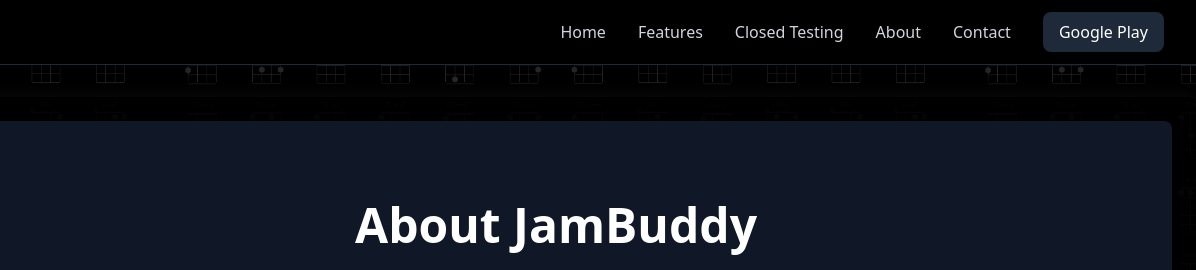
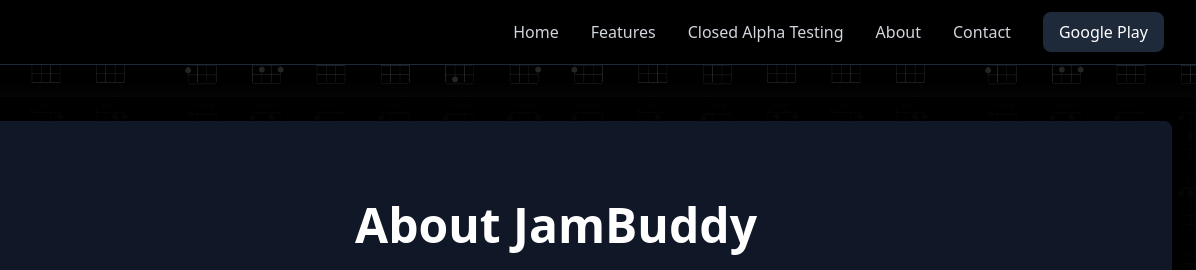
Before and after one commit to stewing-co/jambuddy-live-website, an Astro site: page /about in a window 1280 px wide. Shown: the top 270 px of the page, 84-1280 px from the left. Built offline with nearby package versions, Linux system fonts and the light colour scheme; Astro itself is replaced by a stand-in of ours.

Commit message:
Update signup wording for closed alpha testing and fix signup handler

```diff
--- a/netlify/functions/signup.js
+++ b/netlify/functions/signup.js
@@ -4,12 +4,14 @@
   }
 
   let data = {};
-  const contentType = event.headers['content-type'] || '';
+  const contentType = event.headers['content-type'] || event.headers['Content-Type'] || '';
   if (contentType.includes('application/json')) {
     try {
       data = JSON.parse(event.body);
     } catch {
-      return { statusCode: 400, body: 'Invalid JSON' };
+      const params = new URLSearchParams(event.body);
+      data.name = params.get('name');
+      data.email = params.get('email');
     }
   } else {
     const params = new URLSearchParams(event.body);
@@ -28,8 +30,8 @@
     return { statusCode: 500, body: 'GitHub configuration missing' };
   }
 
-  const issueTitle = `Closed testing signup: ${name}`;
-  const issueBody = `Email: ${email}\n\nUser expressed interest in closed testing.`;
+  const issueTitle = `Closed alpha testing signup: ${name}`;
+  const issueBody = `Email: ${email}\n\nUser expressed interest in closed alpha testing.`;
 
   try {
     const response = await fetch(`https://api.github.com/repos/${repo}/issues`, {
--- a/src/layouts/Layout.astro
+++ b/src/layouts/Layout.astro
@@ -30,7 +30,7 @@
           <div class="flex items-center space-x-8">
             <a href="/" class="text-gray-300 hover:text-white transition-colors">Home</a>
             <a href="/features" class="text-gray-300 hover:text-white transition-colors">Features</a>
-            <a href="/closed-testing" class="text-gray-300 hover:text-white transition-colors">Closed Testing</a>
+            <a href="/closed-testing" class="text-gray-300 hover:text-white transition-colors">Closed Alpha Testing</a>
             <a href="/about" class="text-gray-300 hover:text-white transition-colors">About</a>
             <a href="/contact" class="text-gray-300 hover:text-white transition-colors">Contact</a>
             <a href="https://play.google.com/store/apps/details?id=com.jambuddy" class="bg-gray-800 text-white px-4 py-2 rounded-lg hover:bg-gray-700 transition-colors">Google Play</a>
@@ -80,7 +80,7 @@
             <h4 class="text-lg font-semibold mb-4">Company</h4>
             <ul class="space-y-2">
               <li><a href="/about" class="text-gray-300 hover:text-white transition-colors">About</a></li>
-              <li><a href="/closed-testing" class="text-gray-300 hover:text-white transition-colors">Closed Testing</a></li>
+              <li><a href="/closed-testing" class="text-gray-300 hover:text-white transition-colors">Closed Alpha Testing</a></li>
               <li><a href="/contact" class="text-gray-300 hover:text-white transition-colors">Contact</a></li>
               <li><a href="/privacy" class="text-gray-300 hover:text-white transition-colors">Privacy</a></li>
             </ul>
--- a/src/pages/about.astro
+++ b/src/pages/about.astro
@@ -195,16 +195,16 @@
   <!-- CTA Section -->
   <section class="py-20 bg-black/80 rounded-lg mt-8">
     <div class="max-w-7xl mx-auto px-4 sm:px-6 lg:px-8 text-center">
-      <h2 class="text-3xl md:text-4xl font-bold text-white mb-6">Join Closed Testing</h2>
+      <h2 class="text-3xl md:text-4xl font-bold text-white mb-6">Join Closed Alpha Testing</h2>
       <p class="text-xl text-gray-300 mb-8 max-w-2xl mx-auto">
-        JamBuddy is still in development. Request access to the closed testing program and share your feedback!
+        JamBuddy is still in development. Request access to the closed alpha testing program and share your feedback!
       </p>
       <div class="flex flex-wrap gap-4 justify-center">
         <a href="/closed-testing" class="bg-gray-800 border border-gray-700 text-white px-8 py-4 rounded-lg font-semibold text-lg hover:bg-gray-700 transition-colors flex items-center">
           <svg class="w-6 h-6 mr-2" viewBox="0 0 24 24" fill="currentColor">
             <path d="M17.9,2.4c-0.1,0-0.2,0-0.2,0l-11,5l-3.8-3.8c-0.3-0.3-0.8-0.3-1.1,0s-0.3,0.8,0,1.1l3.2,3.2l-3.2,3.2 c-0.3,0.3-0.3,0.8,0,1.1c0.2,0.2,0.4,0.2,0.6,0.2c0.2,0,0.4-0.1,0.6-0.2l3.8-3.8l11,5c0.1,0,0.2,0.1,0.2,0.1c0.2,0,0.3-0.1,0.5-0.2 c0.2-0.2,0.3-0.4,0.3-0.7V3.3C18.8,2.8,18.4,2.4,17.9,2.4z"/>
           </svg>
-          Sign Up for Closed Testing
+          Sign Up for Closed Alpha Testing
         </a>
         <a href="/contact" class="bg-gray-800 border border-gray-700 text-white px-8 py-4 rounded-lg font-semibold text-lg hover:bg-gray-700 transition-colors flex items-center">
           <svg class="w-6 h-6 mr-2" fill="none" stroke="currentColor" viewBox="0 0 24 24">
--- a/src/pages/closed-testing.astro
+++ b/src/pages/closed-testing.astro
@@ -2,11 +2,11 @@
 import Layout from '../layouts/Layout.astro';
 ---
 
-<Layout title="Closed Testing Signup - JamBuddy" description="Sign up for our closed testing program or join the mailing list for updates.">
+<Layout title="Closed Alpha Testing Signup - JamBuddy" description="Sign up for our closed alpha testing program or join the mailing list for updates.">
   <section class="bg-blue-900/90 text-white py-20 rounded-lg">
     <div class="max-w-3xl mx-auto px-4 sm:px-6 lg:px-8 text-center">
-      <h1 class="text-4xl md:text-5xl font-bold mb-6">Join Closed Testing</h1>
-      <p class="text-xl mb-8">Sign up below to request access to the closed testing program or to join our email list for future updates.</p>
+      <h1 class="text-4xl md:text-5xl font-bold mb-6">Join Closed Alpha Testing</h1>
+      <p class="text-xl mb-8">Sign up below to request access to the closed alpha testing program or to join our email list for future updates.</p>
       <form id="signup-form" class="space-y-6 max-w-lg mx-auto" method="POST" action="/.netlify/functions/signup">
         <div>
           <label for="name" class="block text-left text-sm font-medium mb-2">Name</label>
--- a/src/pages/features.astro
+++ b/src/pages/features.astro
@@ -214,10 +214,10 @@
     <div class="max-w-7xl mx-auto px-4 sm:px-6 lg:px-8 text-center">
       <h2 class="text-3xl md:text-4xl font-bold mb-6">Ready to Transform Your Music?</h2>
       <p class="text-xl text-gray-300 mb-8 max-w-2xl mx-auto">
-        Request early access to the closed testing program and experience real-time chord detection before launch.
+        Request early access to the closed alpha testing program and experience real-time chord detection before launch.
       </p>
       <a href="/closed-testing" class="bg-gray-800 border border-gray-700 text-white px-8 py-4 rounded-lg font-semibold text-lg hover:bg-gray-700 transition-colors inline-flex items-center">
-        Sign Up for Closed Testing
+        Sign Up for Closed Alpha Testing
       </a>
     </div>
   </section>
--- a/src/pages/index.astro
+++ b/src/pages/index.astro
@@ -17,10 +17,10 @@
         <p class="text-xl md:text-2xl mb-4 text-gray-300 max-w-3xl mx-auto">
           Uses your phone's microphone to instantly identify chords from any music - whether you're playing an instrument or listening to your favorite songs.
         </p>
-        <p class="text-lg text-yellow-300 mb-8">Closed testing signups are open.</p>
+        <p class="text-lg text-yellow-300 mb-8">Closed alpha testing signups are open.</p>
         <div class="flex flex-col sm:flex-row gap-4 justify-center">
           <a href="/closed-testing" class="bg-gray-700 text-white px-8 py-4 rounded-lg font-semibold text-lg hover:bg-gray-600 transition-colors">
-            Sign Up for Closed Testing
+            Sign Up for Closed Alpha Testing
           </a>
           <a href="/features" class="border-2 border-gray-600 text-white px-8 py-4 rounded-lg font-semibold text-lg hover:bg-gray-800 hover:border-gray-500 transition-colors">
             See Features
@@ -173,10 +173,10 @@
     <div class="max-w-4xl mx-auto px-4 sm:px-6 lg:px-8 text-center">
       <h2 class="text-4xl font-bold mb-4">Ready to Jam?</h2>
       <p class="text-xl mb-8">
-        Request early access through our closed testing program and experience JamBuddy before launch.
+        Request early access through our closed alpha testing program and experience JamBuddy before launch.
       </p>
       <a href="/closed-testing" class="bg-white/10 border border-white/30 backdrop-blur-sm text-white px-8 py-4 rounded-lg font-semibold text-lg hover:bg-white/20 transition-colors inline-flex items-center justify-center">
-        Sign Up for Closed Testing
+        Sign Up for Closed Alpha Testing
       </a>
     </div>
   </section>
--- a/src/pages/privacy.astro
+++ b/src/pages/privacy.astro
@@ -54,10 +54,10 @@
     <div class="max-w-7xl mx-auto px-4 sm:px-6 lg:px-8 text-center">
       <h2 class="text-3xl md:text-4xl font-bold text-gray-900 mb-6">Ready to Get Started?</h2>
       <p class="text-xl text-gray-600 mb-8 max-w-2xl mx-auto">
-        Request early access via our closed testing program and enjoy a fully private musical experience.
+        Request early access via our closed alpha testing program and enjoy a fully private musical experience.
       </p>
       <a href="/closed-testing" class="bg-blue-600 text-white px-8 py-4 rounded-lg font-semibold text-lg hover:bg-blue-700 transition-colors">
-        Sign Up for Closed Testing
+        Sign Up for Closed Alpha Testing
       </a>
     </div>
   </section>
```
Also changed, not shown: README.md.
